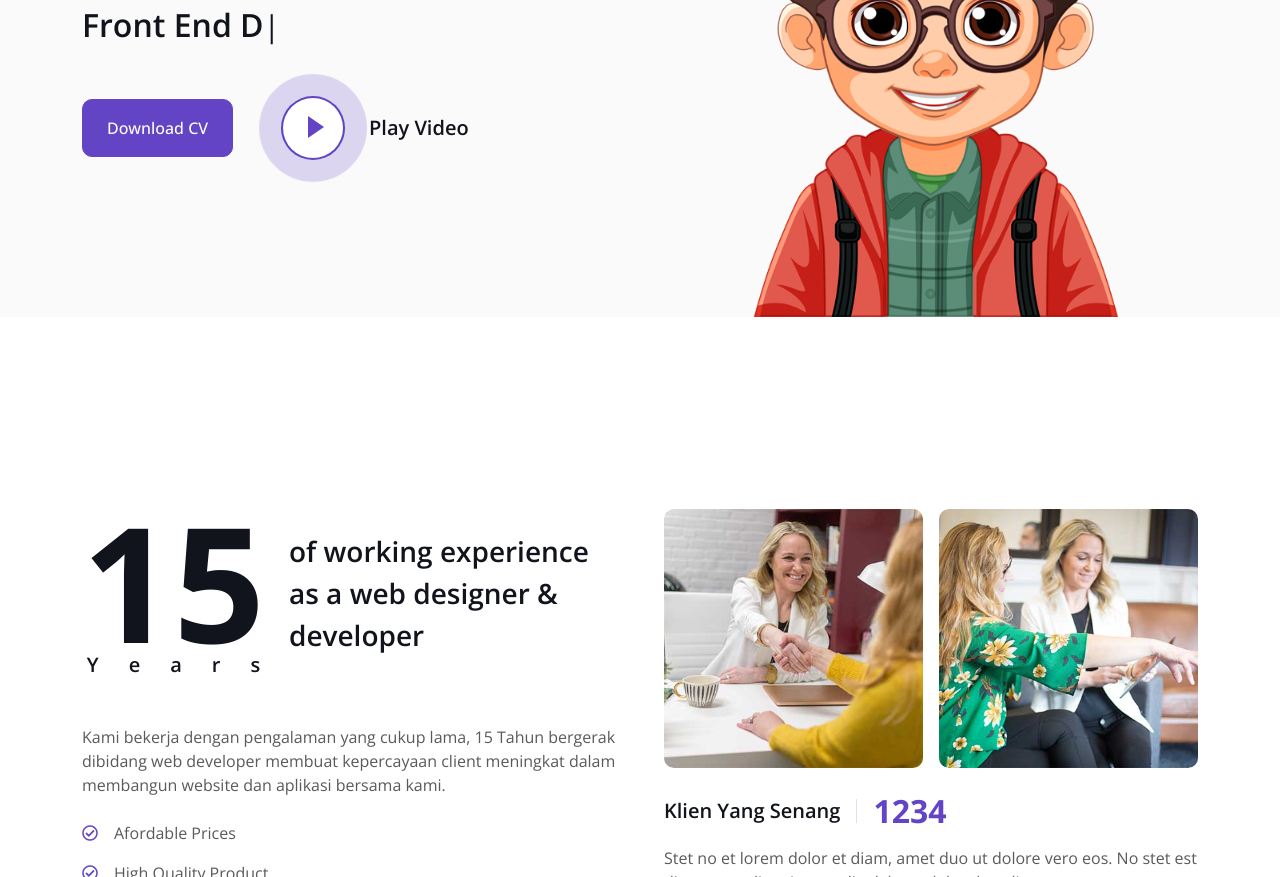
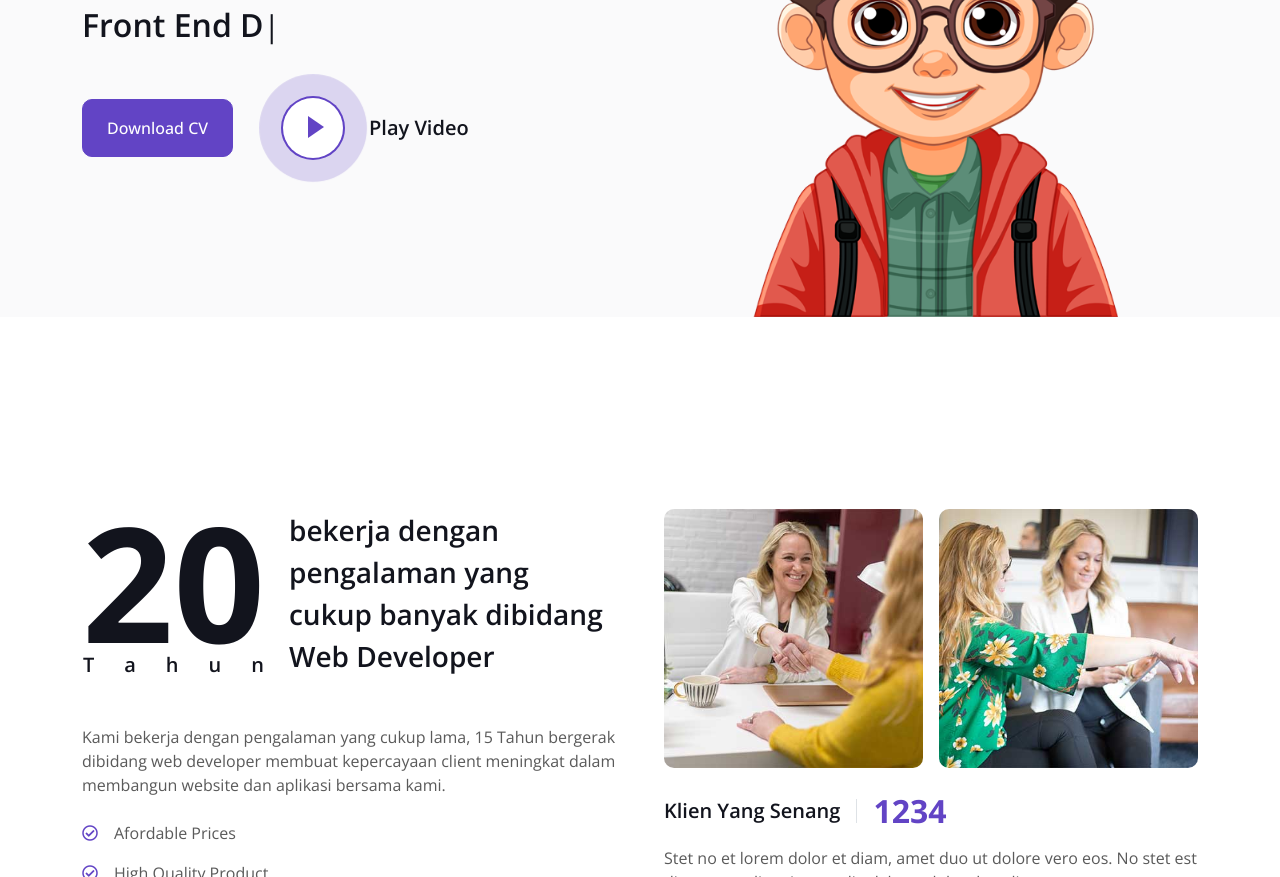
Before and after one commit to nsrnmrp/portofolio, a plain HTML site: page index.html in a window 1280 px wide. Shown: the part 373-1250 px from the top of the page. Drawn offline with nearby package versions, Linux system fonts and the light colour scheme.

Commit message:
ubah tahun

```diff
--- a/index.html
+++ b/index.html
@@ -126,10 +126,10 @@
             <div class="col-lg-6 wow fadeInUp" data-wow-delay="0.1s">
                 <div class="d-flex align-items-center mb-5">
                     <div class="years flex-shrink-0 text-center me-4">
-                        <h1 class="display-1 mb-0">15</h1>
-                        <h5 class="mb-0">Years</h5>
+                        <h1 class="display-1 mb-0">20</h1>
+                        <h5 class="mb-0">Tahun</h5>
                     </div>
-                    <h3 class="lh-base mb-0">of working experience as a web designer & developer</h3>
+                    <h3 class="lh-base mb-0">bekerja dengan pengalaman yang cukup banyak dibidang Web Developer</h3>
                 </div>
                 <p class="mb-4">Kami bekerja dengan pengalaman yang cukup lama, 15 Tahun bergerak dibidang web developer membuat kepercayaan client meningkat dalam membangun website dan aplikasi bersama kami.</p>
                 <p class="mb-3"><i class="far fa-check-circle text-primary me-3"></i>Afordable Prices</p>
```
